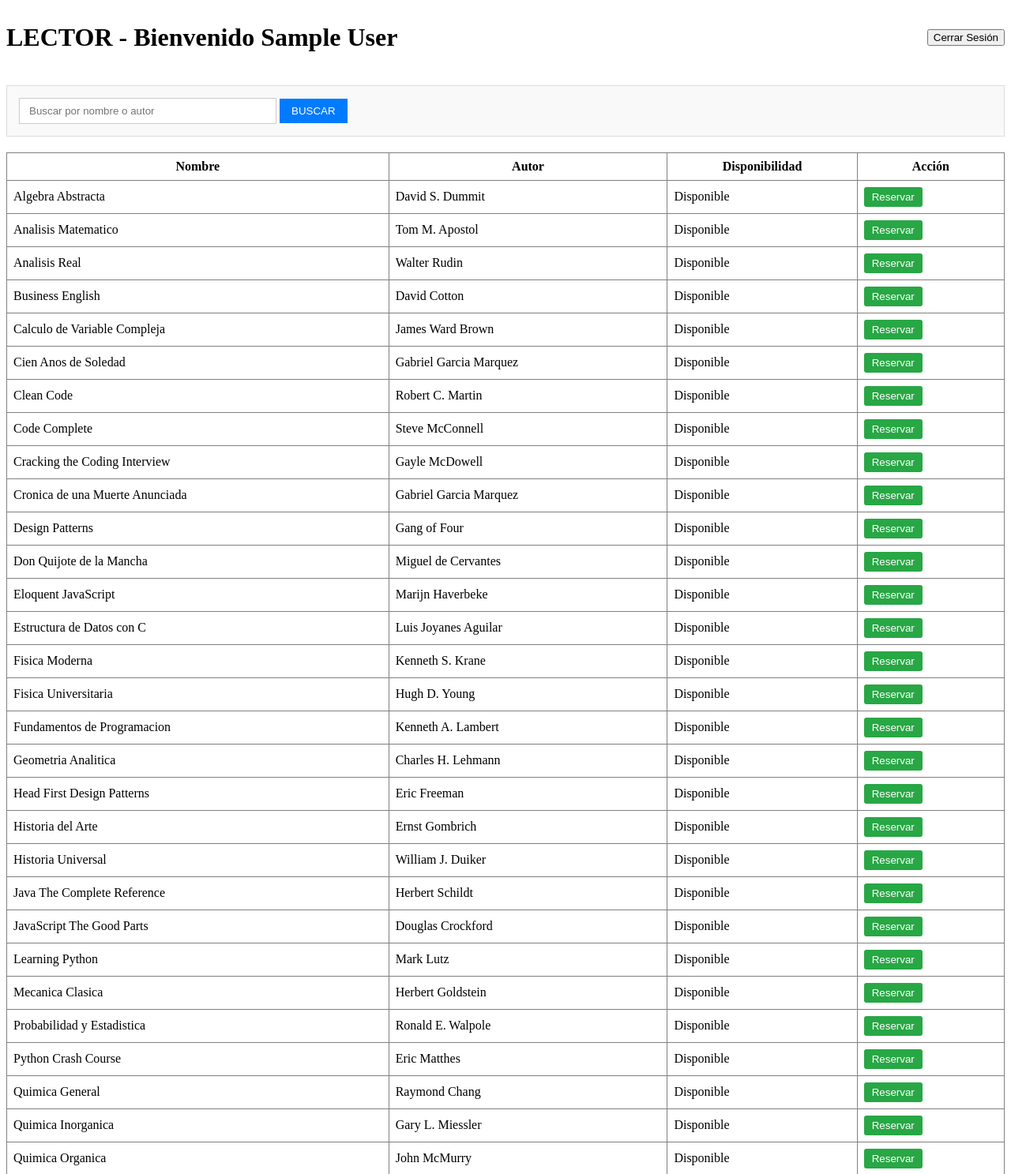
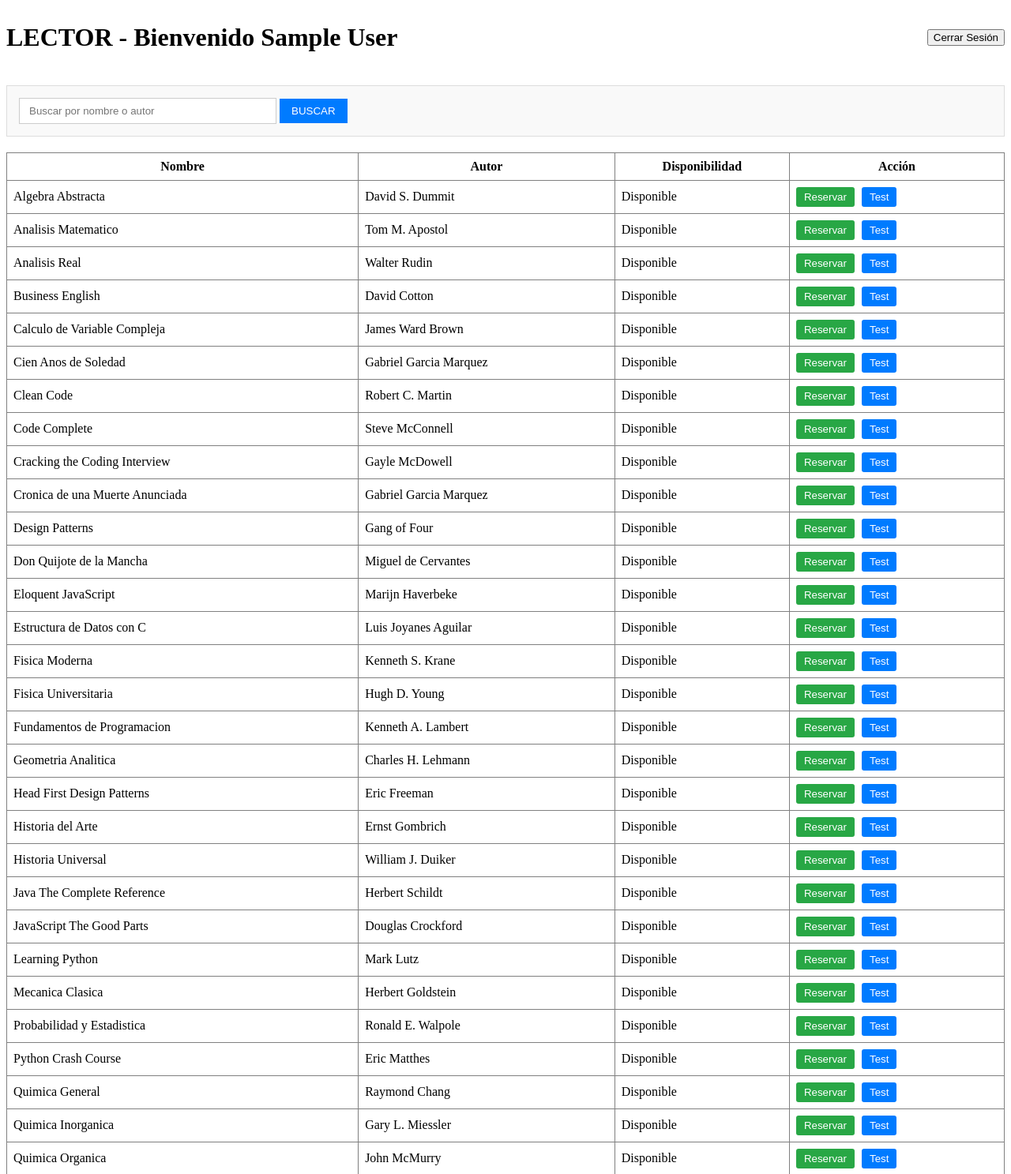
Before and after one commit to Atzelcer/Project-Biblioteca, a PHP site: page /LectorPanel.php in a window 1280 px wide. Shown: the top 1487 px of the page at 79% size. Run offline with PHP 8.4, Linux system fonts and the light colour scheme; the visitor is signed in with stand-in values (Sample User, id 1); data comes from the database, SQL or seed files in the repository.

Commit message:
problema del modal

```diff
--- a/src/views/books/LectorPanel.php
+++ b/src/views/books/LectorPanel.php
@@ -90,7 +90,8 @@ $libros = $repository->findBooks($search);
                                 <!-- <button type="button" disabled>No disponible</button> -->
                             <!-- <?php //endif; ?> -->
 
-                            <button type="button" onclick="abrirModalReserva(<?php echo $libro['id_libro']; ?>)" style="background-color: #28a745; color: white; border: none; padding: 5px 10px; cursor: pointer; border-radius: 3px;">Reservar</button>
+                            <button type="button" onclick="abrirModalReserva(<?php echo $libro['id_libro']; ?>)" style="background-color: #28a745; color: white; border: none; padding: 5px 10px; cursor: pointer; border-radius: 3px; margin-right: 5px;">Reservar</button>
+                            <button type="button" onclick="testModalReserva(<?php echo $libro['id_libro']; ?>)" style="background-color: #007bff; color: white; border: none; padding: 5px 10px; cursor: pointer; border-radius: 3px;">Test</button>
                         </td>
                     </tr>
                 <?php endforeach; ?>
@@ -148,6 +149,17 @@ $libros = $repository->findBooks($search);
     </div>
 
     <!-- Script externo para el modal -->
-    <script src="../../public/js/modalReserva.js"></script>
+    <script src="../../../public/js/modalReserva.js"></script>
+
+    <!-- Script de prueba inline -->
+    <script>
+        console.log('Script inline cargado');
+
+        // Función de prueba
+        function testModalReserva(idLibro) {
+            console.log('testModalReserva llamada con ID:', idLibro);
+            alert('Test: botón funcionando con ID: ' + idLibro);
+        }
+    </script>
 </body>
 </html>
```
Also changed, not shown: public/js/modalReserva.js (+5 -2 lines).
